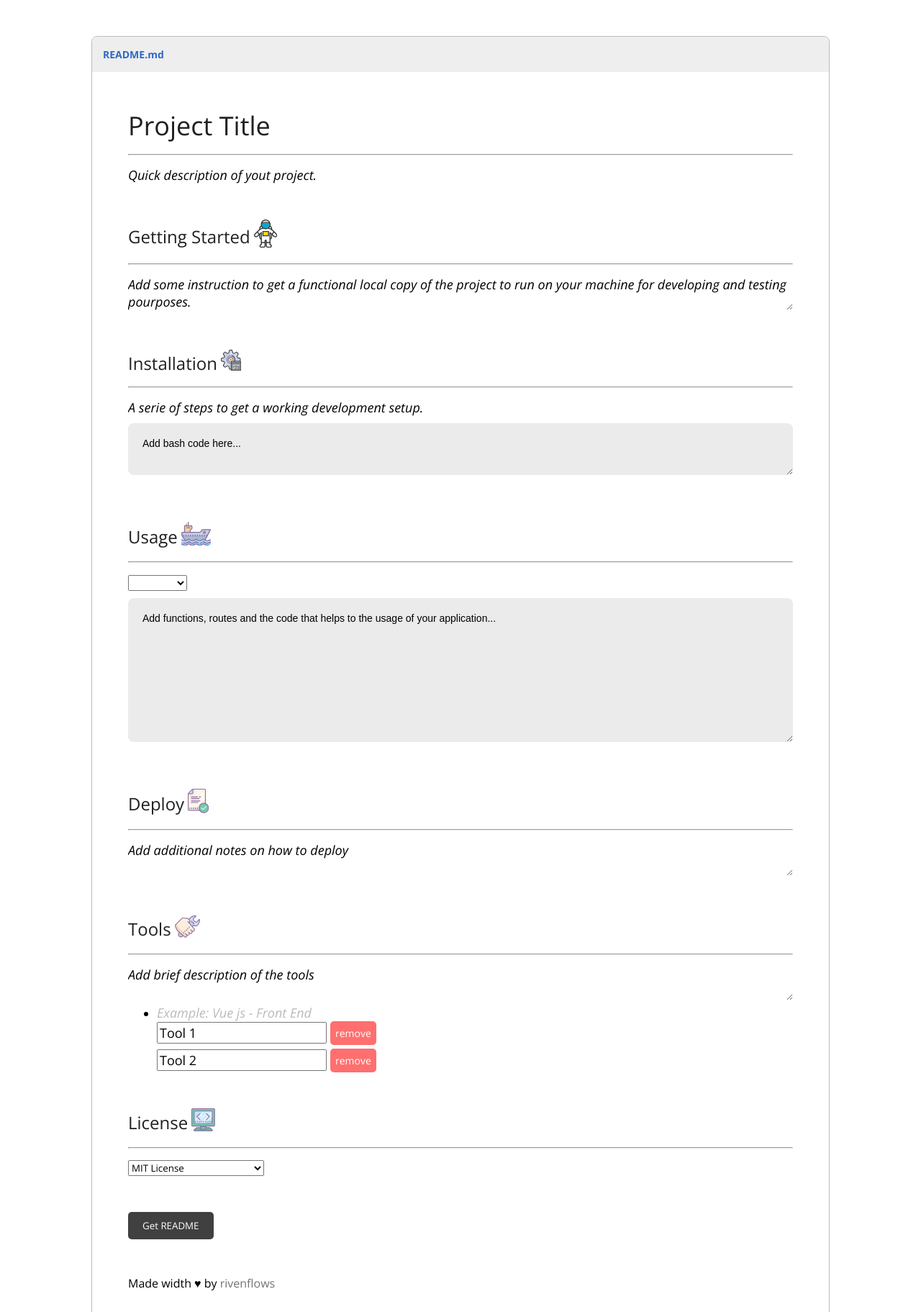
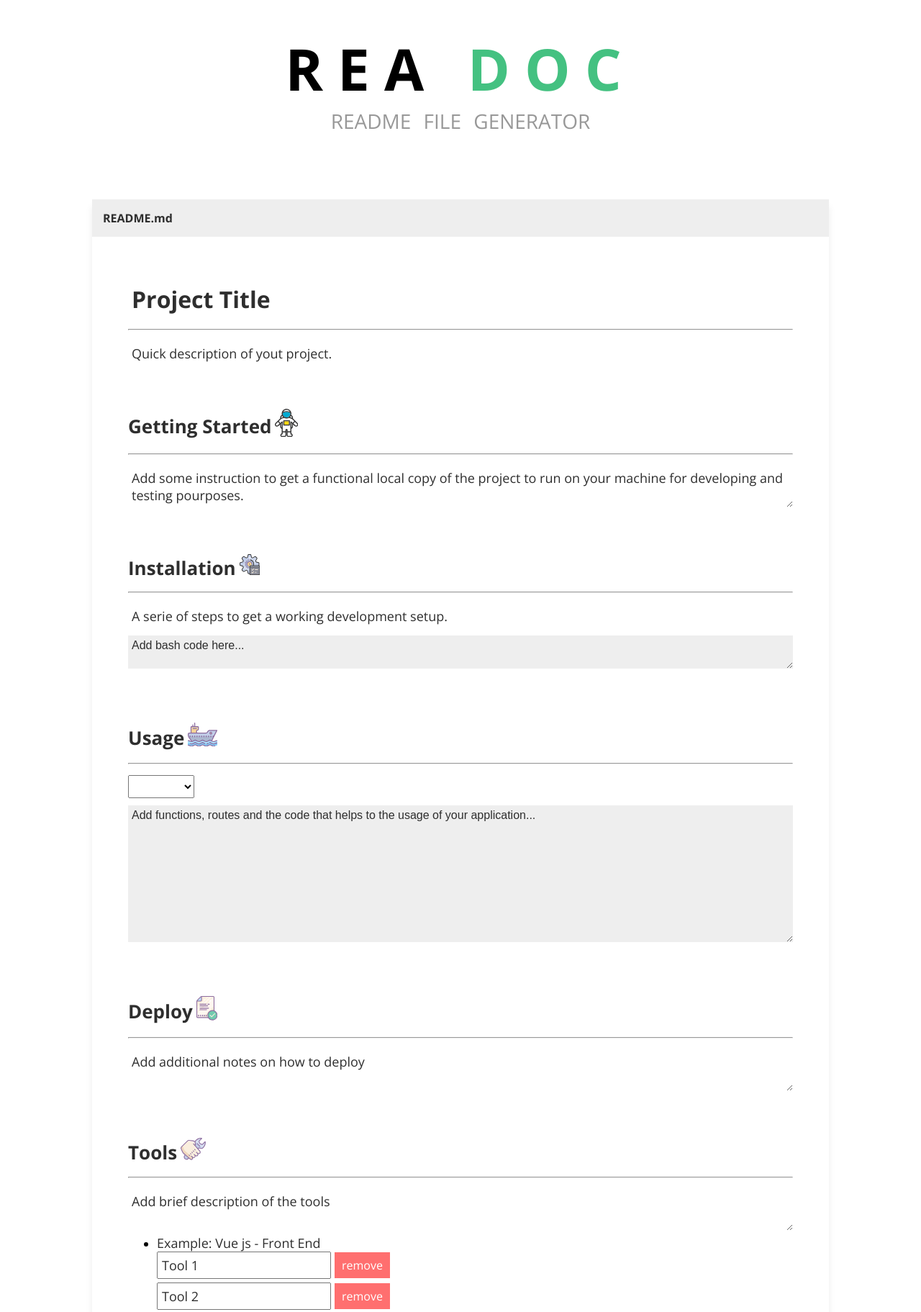
Before and after one commit to DaniMyDev/ReadMe-Builder, a plain HTML site: page index.html in a window 1280 px wide. Shown: the top 1823 px of the page at 72% size. Drawn offline with nearby package versions, Linux system fonts and the light colour scheme.

Commit message:
improving css files and organizing some folders

```diff
--- /dev/null
+++ b/css/config.css
@@ -0,0 +1,41 @@
+@import url('https://fonts.googleapis.com/css2?family=Open+Sans:ital,wght@0,400;0,700;1,300&display=swap');
+*{
+    font-family: 'Open Sans';
+    text-decoration: none;
+    margin: 0;
+}
+span{
+    font-weight: 700;
+    color: #2E68C6;
+    font-size: 58px;
+}
+a{
+    color: #737373;
+}
+:root{
+	--primary-color: #2E2E2E;
+	--gray-color: #8B8B8B;
+	--green-color: #44C181;
+	--white-color: #FFFFFF;
+	--background-gray: #EEEEEE;
+	--hr-color: #E8E8E8;
+	--red-color: #FF6F6F;
+
+	--title-fontsize: 32px;
+	--subtitle-fontsize: 26px;
+	--normal-fontsize: 18px;
+	--small-fontsize: 14px;
+}
+button{
+    background: #404040;
+    padding: 10px 20px;
+    color: #ffffff;
+    border: none;
+    cursor: pointer;
+}
+button:hover{
+    opacity: .9;
+}
+input, textarea, select{
+	padding: 5px;
+}
--- /dev/null
+++ b/css/main.css
@@ -0,0 +1,94 @@
+@import 'config.css';
+
+.header{
+    text-align: center;
+    padding: 40px;
+}
+.header h1,span{
+    font-size: 80px;
+    letter-spacing: 20px;
+}
+.header p{
+    font-size: 28px;
+    word-spacing: 10px;
+    opacity: .4;
+}
+#app{
+    box-shadow: 0px 10px 10px var(--background-gray);
+    width: 80%;
+    margin: 50px auto;
+}
+.top-container{
+    background: var(--background-gray);
+    padding: 15px;
+    color: var(--primary-color);
+    font-size: var(--small-font-size);
+    font-weight: bold;
+}
+.top-container img{
+    width: 18px;
+    margin-right: 10px;
+}
+.container{padding: 0px 50px 50px 50px;}
+hr{
+    color: var(--hr-color);
+    margin: 15px 0px;
+}
+input ,textarea{
+    width: 100%;
+    font-size: var(--normal-fontsize);
+    box-sizing: border-box;
+    color: var(--primary-color);
+}
+.input_Title{
+    font-size: var(--title-fontsize);
+    color: var(--primary-color);
+    border: none;
+    font-weight: bold;
+}
+.subtitle{
+    font-size: var(--subtitle-fontsize);
+    font-weight: bold;
+    color: var(--primary-color);
+    display: flex;
+    align-items: center;
+}
+.subtitle img{margin-left: 5px;}
+.code{
+    font-family: sans-serif;
+    background:var(--background-gray);
+    font-size: var(--small-font-size);
+    border: none;
+    margin: 10px 0px;
+}
+.no-border{
+    border: none;
+}
+.section{
+    margin: 60px 0px;
+}
+.tool{
+    display: flex;
+    vertical-align: center;
+    align-items: center;
+    margin-bottom: 5px;
+}
+.tool button{
+    background: var(--red-color);
+    padding: 7px 10px;
+    color: var(--white-color);
+    font-size: var(--small-font-size);
+    margin-left: 5px;
+}
+.example-tool{
+    font-size: var(--normal-fontsize);
+    color: var(--primary-color);
+}
+.getreadmeBtn{
+    background: var(--green-color);
+    color: var(--white-color);
+    font-size: var(--normal-fontsize);
+}
+.footer{
+    text-align: center;
+}
--- a/index.html
+++ b/index.html
@@ -6,11 +6,17 @@
     <meta name="viewport" content="width=device-width, initial-scale=1.0">
     <script src="https://cdn.jsdelivr.net/npm/vue/dist/vue.js"></script>
     <script src="script/filesaver.js"></script>
-    <link rel="stylesheet" href="style.css">
-    <title>Build README</title>
+    <script src="script/script.js" async></script>
+    <link rel="stylesheet" href="css/main.css">
+    <title>READOC</title>
 </head>
 
 <body>
+
+    <div class="header">
+        <h1></span>REA <span style="color: var(--green-color)">DOC</span></h1>
+        <p>README FILE GENERATOR</p>
+    </div>
 
     <div id="app">
 
@@ -23,7 +29,7 @@
             <div class="section">
                 <input class="input_Title" type="text" v-model='sections[0].title'>
                 <hr>
-                <input class="italic no-border" type="text" v-model='sections[0].desc'>
+                <input class="no-border" type="text" v-model='sections[0].desc'>
             </div>
 
             <div class="section">
@@ -32,7 +38,7 @@
                     <div><img src="img/gettingstarted.jpg" alt=""></div>
                 </div>
                 <hr>
-                <textarea class="italic no-border" type="text" v-model='sections[1].desc'></textarea>
+                <textarea class="no-border" type="text" v-model='sections[1].desc'></textarea>
             </div>
 
             <div class="section">
@@ -41,7 +47,7 @@
                     <div><img src="img/installation.jpg" alt=""></div>
                 </div>
                 <hr>
-                <input class="italic no-border" type="text" v-model='sections[2].desc'>
+                <input class="no-border" type="text" v-model='sections[2].desc'>
                 <textarea type="text" class="code" v-model='sections[2].code'></textarea>
             </div>
 
@@ -70,7 +76,7 @@
                     <div><img src="img/deploy.jpg" alt=""></div>
                 </div>
                 <hr>
-                <textarea class="italic no-border" type="text" v-model='sections[4].desc'></textarea>
+                <textarea class="no-border" type="text" v-model='sections[4].desc'></textarea>
             </div>
 
             <div class="section">
@@ -79,9 +85,9 @@
                     <div><img src="img/tools.jpg" alt=""></div>
                 </div>
                 <hr>
-                <textarea class="italic no-border" type="text" v-model='sections[5].desc'></textarea>
+                <textarea class="no-border" type="text" v-model='sections[5].desc'></textarea>
                 <ul>
-                    <li><p class="italic example-tool">Example: Vue js - Front End</p></li>
+                    <li><p class="example-tool">Example: Vue js - Front End</p></li>
                     <li v-for="(t,index) in tools" class="tool">
                         <div><input type="text" v-model='t.name'></div>
                         <div><button @click="removeTool(index)">remove</button></div>
@@ -107,16 +113,14 @@
                 </select>
             </div>
 
-            <button @click='buildREADME'>Get README</button>
-
-            <div class="section footer">
-                <p>Made width <!--<img src="img/heart.png" alt="">-->♥ by <a target="_blank" href="https://github.com/RivenFlows">rivenflows</a></p>
-            </div>
+            <button @click='buildREADME' class="getreadmeBtn">Get README</button>
 
         </div>
     </div>
 
+    <div class="section footer">
+        <p>Made with &hearts; by <a target="_blank" href="https://github.com/RivenFlows">rivenflows</a></p>
+    </div>
+
 </body>
-<script src="script/script.js"></script>
-
 </html>
--- a/style.css
+++ /dev/null
@@ -1,122 +0,0 @@
-@import url('https://fonts.googleapis.com/css2?family=Open+Sans:ital,wght@0,400;0,700;1,300&display=swap');
-*{
-    font-family: 'Open Sans';
-    text-decoration: none;
-    margin: 0;
-}
-span{
-    font-weight: 700;
-    color: #2E68C6;
-    font-size: 58px;
-}
-a{
-    color: #737373;
-}
-.showcase{
-    margin-top: 20vh;
-    text-align: center;
-}
-.showcase h1{
-    font-weight: 300;
-    font-size: 50px;
-    margin: 40px;
-}
-
-#app{
-    border: 1px solid #BBBBBB;
-    border-radius: 8px;
-    width: 80%;
-    margin: 50px auto;
-}
-.top-container{
-    background: #EEEEEE;
-    padding: 15px;
-    color: #2E68C6;
-    font-size: 14px;
-    font-weight: 700;
-    border-radius: 8px 8px 0px 0px;
-}
-.top-container img{
-    width: 18px;
-    margin-right: 10px;
-}
-.container{
-    padding: 0px 50px 50px 50px;
-    border-radius: 0px 0px 7px 7px;
-}
-hr{
-    color: #BDBDBD;
-    margin: 15px 0px;
-}
-input ,textarea{
-    width: 100%;
-    font-size: 18px;
-    box-sizing: border-box;
-}
-.input_Title{
-    font-size: 36px;
-    color: #202020;
-    padding: 0;
-    border: none;
-}
-.subtitle{
-    font-size: 24px;
-    color: #202020;
-    display: flex;
-    align-items: center;
-}  .subtitle img{margin-left: 5px;}
-.code{
-    font-family: sans-serif;
-    background: #EBEBEB;
-    padding: 20px;
-    font-size: 14px;
-    border: none;
-    margin: 10px 0px;
-    border-radius: 8px;
-}
-.italic{
-    font-style: italic;
-}
-.no-border{
-    border: none;
-    padding: 0;
-}
-.section{
-    margin: 50px 0px;
-}
-.tool{
-    display: flex;
-    vertical-align: center;
-    align-items: center;
-    margin-bottom: 5px;
-}
-.tool button{
-    background: #FF6F6F;
-    padding: 7px;
-    color: #ffffff;
-    font-size: 14px;
-    margin-left: 5px;
-}
-.example-tool{
-    font-size: 18px;
-    color: #BBBBBB;
-}
-button{
-    background: #404040;
-    padding: 10px 20px;
-    color: #ffffff;
-    border: none;
-    cursor: pointer;
-    border-radius: 5px;
-}
-button:hover{
-    opacity: .9;
-}
-.landing-btn{
-    padding: 15px 30px;
-    font-size: 18px;
-    margin-top: 70px;
-}
-.footer img{
-    width: 15px;
-}
```
Also changed, not shown: home.html (deleted, +0 -16 lines).
